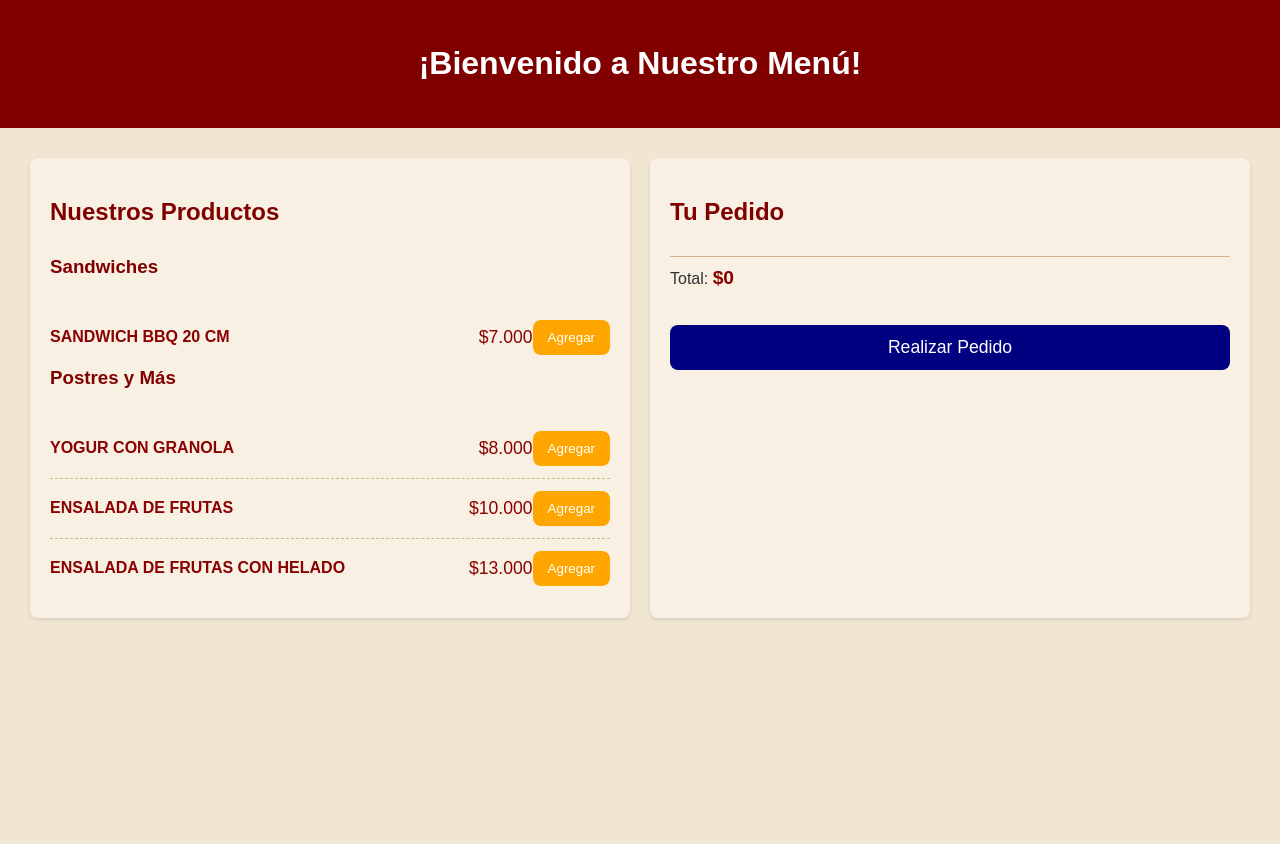
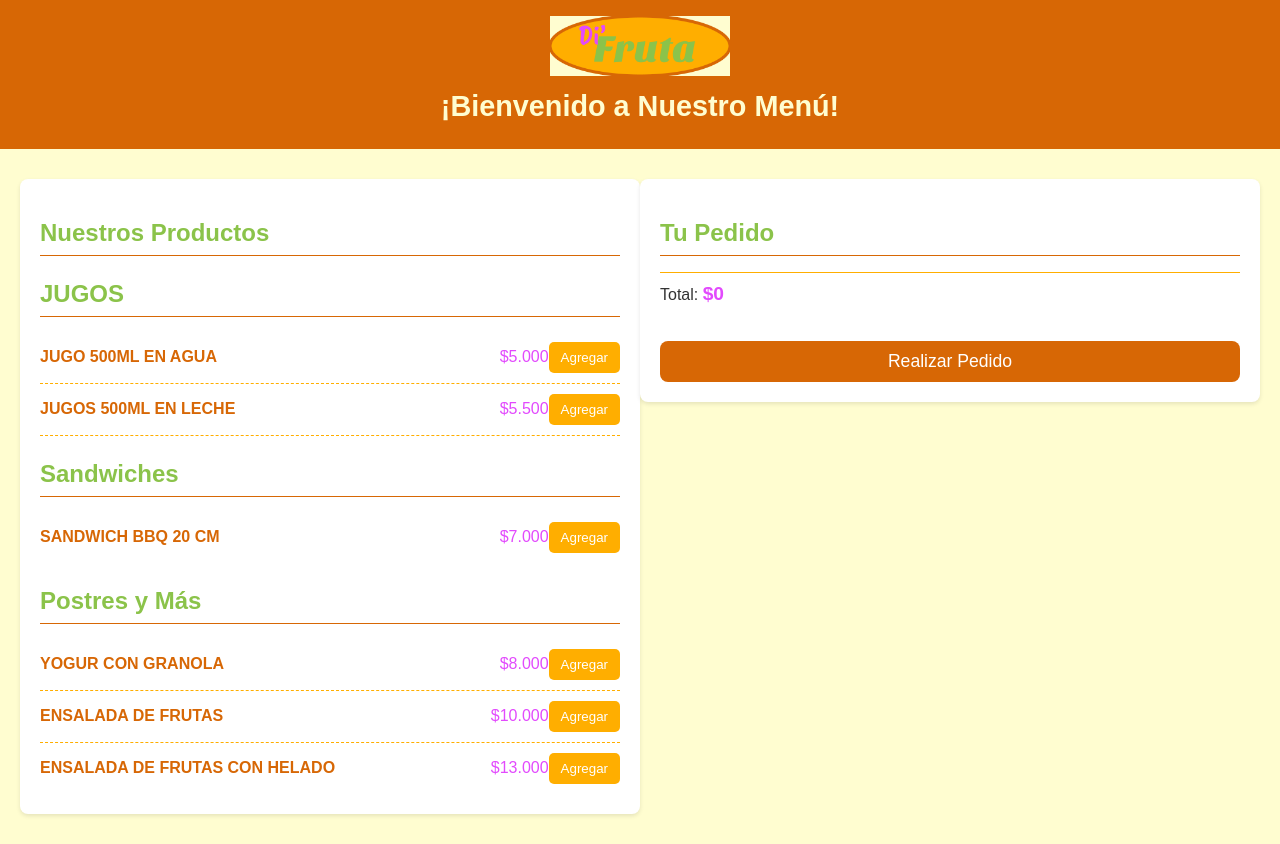
Before and after one commit to Moshe21/Pedido_Di_fruta, a plain HTML site: page index.html in a window 1280 px wide. Before the commit the page ends 800 px from the top, so only its background shows below. Drawn offline with Linux system fonts and the light colour scheme.

Commit message:
LOGO Y JUGO

```diff
--- a/index.html
+++ b/index.html
@@ -3,17 +3,30 @@
 <head>
     <meta charset="UTF-8">
     <meta name="viewport" content="width=device-width, initial-scale=1.0">
-    <title>Menú de Productos</title>
-    <link rel="stylesheet" href="style.css">
+    <title>Menú Di' Fruta</title> <link rel="stylesheet" href="style.css">
 </head>
 <body>
     <header>
+        <div class="logo-container">
+            <img src="di_fruta_logo.png" alt="Logo Di' Fruta" class="logo">
+        </div>
         <h1>¡Bienvenido a Nuestro Menú!</h1>
     </header>
     <main>
         <section id="menu-items">
             <h2>Nuestros Productos</h2>
             <div class="menu-category">
+                <h3>JUGOS</h3>
+                <div class="menu-item">
+                    <span class="item-name">JUGO 500ML EN AGUA</span>
+                    <span class="item-price">$5.000</span>
+                    <button class="add-to-cart" data-name="JUGO 500ML EN AGUA" data-price="5000">Agregar</button>
+                </div>
+                <div class="menu-item">
+                    <span class="item-name">JUGOS 500ML EN LECHE</span>
+                    <span class="item-price">$5.500</span>
+                    <button class="add-to-cart" data-name="JUGOS 500ML EN LECHE" data-price="5500">Agregar</button>
+                </div>
                 <h3>Sandwiches</h3>
                 <div class="menu-item">
                     <span class="item-name">SANDWICH BBQ 20 CM</span>
--- a/style.css
+++ b/style.css
@@ -2,51 +2,73 @@ body {
     font-family: Arial, sans-serif;
     margin: 0;
     padding: 0;
-background-color: #f0e6d2; /* Light beige background */
+    background-color: #FFFDD0; /* Cream - Fondo principal */
     color: #333;
+    /* Añadir un padding inferior al body para que el contenido no quede oculto detrás del botón fijo */
+    padding-bottom: 80px; /* Espacio para el botón de pedido fijo */
 }
 
 header {
-background-color: #800000; /* Brown/Burgundy header */
+    background-color: #D76705; /* Dark Orange/Brownish Orange - Encabezado */
     color: white;
-padding: 1.5em 0;
+    padding: 1em 0;
     text-align: center;
+    display: flex;
+    flex-direction: column;
+    align-items: center;
+    justify-content: center;
+}
+
+.logo-container {
+    margin-bottom: 10px;
+}
+
+.logo {
+    max-width: 150px; /* Tamaño un poco más pequeño para el logo en móviles */
+    height: auto;
+}
+
+header h1 {
+    margin-top: 0;
+    margin-bottom: 10px;
+    font-size: 1.6em; /* Fuente más pequeña para móviles */
+    color: #FFFDD0;
 }
 
 main {
     display: flex;
-justify-content: space-around;
-padding: 20px;
-flex-wrap: wrap;
+    flex-direction: column; /* Por defecto, las secciones se apilan en móviles */
+    align-items: center; /* Centra las secciones apiladas */
+    padding: 15px; /* Padding reducido para móviles */
+    flex-wrap: wrap; /* Sigue permitiendo el wrap si se da el caso */
 }
 
 section {
-background-color: #f8f0e3; /* Slightly lighter beige section background */
-padding: 20px;
-margin: 10px;
+    background-color: #FFFFFF; /* Blanco para las secciones para que resalten del fondo */
+    padding: 15px; /* Padding reducido para secciones */
+    margin: 10px 0; /* Margen superior/inferior para separar secciones */
     border-radius: 8px;
     box-shadow: 0 2px 4px rgba(0,0,0,0.1);
-flex: 1;
-min-width: 300px;
+    width: 95%; /* Las secciones ocupan casi todo el ancho */
+    min-width: unset; /* Permite que la sección se haga más pequeña que 300px si es necesario */
+    box-sizing: border-box; /* Incluir padding y border en el width */
 }
 
 h2, h3 {
-color: #800000; /* Brown/Burgundy headings /
-border-bottom: 1px solid #d2b48c; / Light brown border */
-padding-bottom: 10px;
-margin-bottom: 20px;
-}
-
-.menu-category h3 {
-margin-top: 0;
+    color: #8BC34A; /* Green - Títulos de sección y categoría */
+    border-bottom: 1px solid #D76705;
+    padding-bottom: 8px;
+    margin-bottom: 15px;
+    font-size: 1.3em; /* Fuentes más pequeñas para títulos */
 }
 
 .menu-item {
     display: flex;
     justify-content: space-between;
     align-items: center;
-padding: 12px 0;
-border-bottom: 1px dashed #d2b48c; /* Light brown dashed line */
+    padding: 10px 0;
+    border-bottom: 1px dashed #FFAE00;
+    font-size: 0.95em; /* Fuente ligeramente más pequeña para items */
 }
 
 .menu-item:last-child {
@@ -55,36 +77,28 @@ border-bottom: none;
 
 .item-name {
     font-weight: bold;
-color: #8b0000; /* Dark red/Maroon item name */
+    color: #D76705;
     flex-grow: 1;
 }
 
 .item-price {
-margin-left: 15px;
-font-size: 1.1em;
-color: #8b0000; /* Dark red/Maroon price */
+    margin-left: 10px;
+    font-size: 1em;
+    color: #E24AFD;
 }
 
-button.add-to-cart {
-background-color: #ffa500; /* Orange/Peach add to cart button */
+button {
+    background-color: #FFAE00;
     color: white;
     border: none;
-padding: 10px 15px;
-border-radius: 8px;
+    padding: 8px 12px;
+    border-radius: 5px;
     cursor: pointer;
     transition: background-color 0.3s ease;
 }
 
-button.add-to-cart:hover {
-background-color: #ff8c00; /* Darker orange on hover */
-}
-
-#cart {
-background-color: #f8f0e3; /* Slightly lighter beige cart background */
-}
-
-#cart h2 {
-color: #800000; /* Brown/Burgundy cart heading */
+button:hover {
+    background-color: #D76705;
 }
 
 #cart-list {
@@ -95,9 +109,8 @@ padding: 0;
 #cart-list li {
     display: flex;
     justify-content: space-between;
-padding: 10px 0;
-border-bottom: 1px dotted #d2b48c; /* Light brown dotted line */
-color: #333;
+    padding: 8px 0;
+    border-bottom: 1px dotted #FFAE00;
 }
 
 #cart-list li:last-child {
@@ -107,29 +120,83 @@ border-bottom: none;
 #cart-total {
     font-weight: bold;
     font-size: 1.2em;
-color: #8b0000; /* Dark red/Maroon total */
-padding-top: 15px;
+    color: #E24AFD;
 }
 
 #cart p {
     margin-top: 15px;
-border-top: 1px solid #d2b48c; /* Light brown top border */
+    border-top: 1px solid #FFAE00; /* Borde superior con el color naranja */
     padding-top: 10px;
 }
 
+/* Estilo del Botón de Pedir Fijo en la Parte Inferior */
 #checkout-button {
-background-color: #000080; /* Dark Blue/Navy checkout button */
+    background-color: #D76705; /* Color principal del botón */
     color: white;
-border: none;
-padding: 12px 20px;
-border-radius: 8px;
-cursor: pointer;
-margin-top: 20px;
-width: 100%;
+    position: fixed; /* Hace que el botón se quede en su posición al hacer scroll */
+    bottom: 0; /* Lo fija en la parte inferior de la ventana */
+    left: 0; /* Lo alinea a la izquierda */
+    width: 100%; /* Ocupa todo el ancho */
+    padding: 15px 20px; /* Aumenta el padding para que sea más fácil de tocar */
+    box-sizing: border-box; /* Incluye padding y border en el ancho total */
+    z-index: 1000; /* Asegura que esté por encima de otros elementos */
+    border-radius: 0; /* Elimina los bordes redondeados para que sea una barra completa */
+    text-align: center;
+    box-shadow: 0 -2px 10px rgba(0, 0, 0, 0.1); /* Sombra superior para que destaque */
     font-size: 1.1em;
     transition: background-color 0.3s ease;
 }
 
 #checkout-button:hover {
-background-color: #191970; /* Darker blue on hover */
+    background-color: #C05800; /* Tono más oscuro al pasar el ratón */
 }
+
+
+/* Media Query para pantallas más grandes (Tabletas y Escritorio) */
+@media (min-width: 768px) {
+    header h1 {
+        font-size: 1.8em; /* Restaurar tamaño de fuente para escritorio */
+    }
+
+    .logo {
+        max-width: 180px; /* Restaurar tamaño de logo para escritorio */
+    }
+
+    main {
+        flex-direction: row; /* Las secciones se muestran en fila en escritorio */
+        justify-content: space-around;
+        align-items: flex-start; /* Alinea los elementos al inicio (arriba) */
+        padding: 20px; /* Restaurar padding para escritorio */
+        padding-bottom: 20px; /* Eliminar el padding extra del body para el botón fijo en desktop */
+    }
+
+    section {
+        flex: 1; /* Las secciones ocupan espacio equitativo */
+        min-width: 300px; /* Restaurar el ancho mínimo para escritorio */
+        width: unset; /* Deshacer el 95% width para escritorio */
+        padding: 20px; /* Restaurar padding para secciones */
+    }
+
+    h2, h3 {
+        font-size: 1.5em; /* Restaurar tamaño de fuente para títulos */
+    }
+
+    .menu-item {
+        font-size: 1em; /* Restaurar tamaño de fuente para items */
+    }
+
+    /* El botón de checkout vuelve a su posición normal dentro de la sección #cart */
+    #checkout-button {
+        position: static; /* Vuelve a la posición normal dentro del flujo del documento */
+        margin-top: 20px; /* Margen superior para separarlo del contenido del carrito */
+        width: 100%; /* Vuelve a ocupar el 100% de su contenedor padre */
+        border-radius: 8px; /* Restaura los bordes redondeados */
+        box-shadow: none; /* Elimina la sombra */
+        padding: 10px; /* Restaura el padding original */
+        z-index: unset; /* Elimina el z-index */
+    }
+
+    body {
+        padding-bottom: 0; /* Eliminar el padding inferior del body en escritorio */
+    }
+}
```
Also changed, not shown: di_fruta_logo.png (added). Lines whose indentation alone changed are shown as unchanged.
